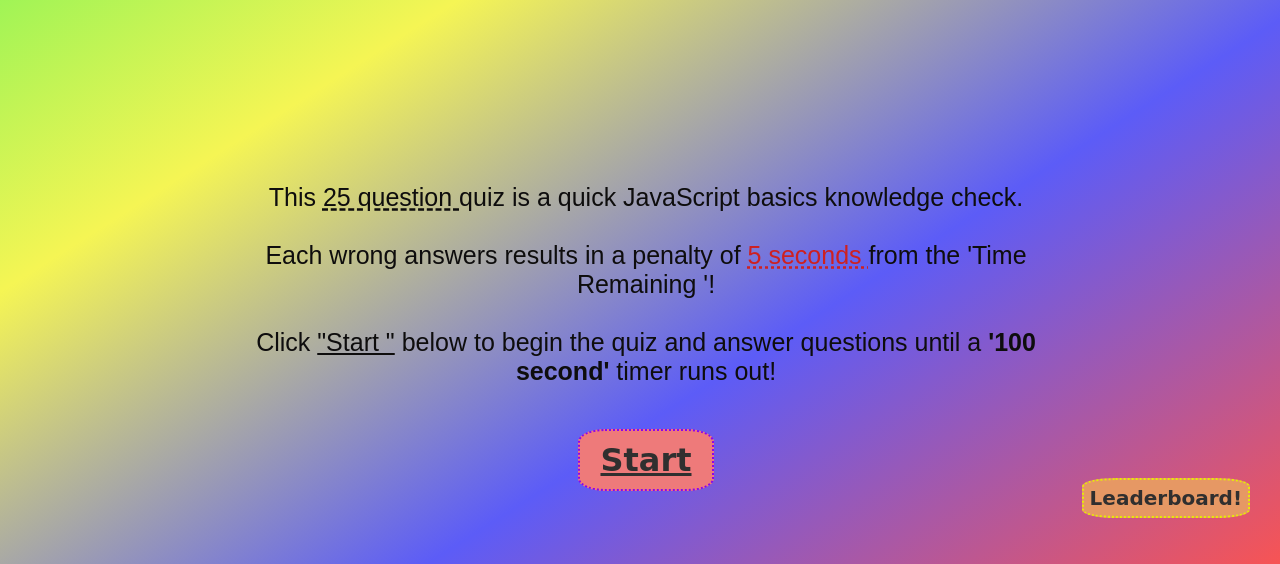
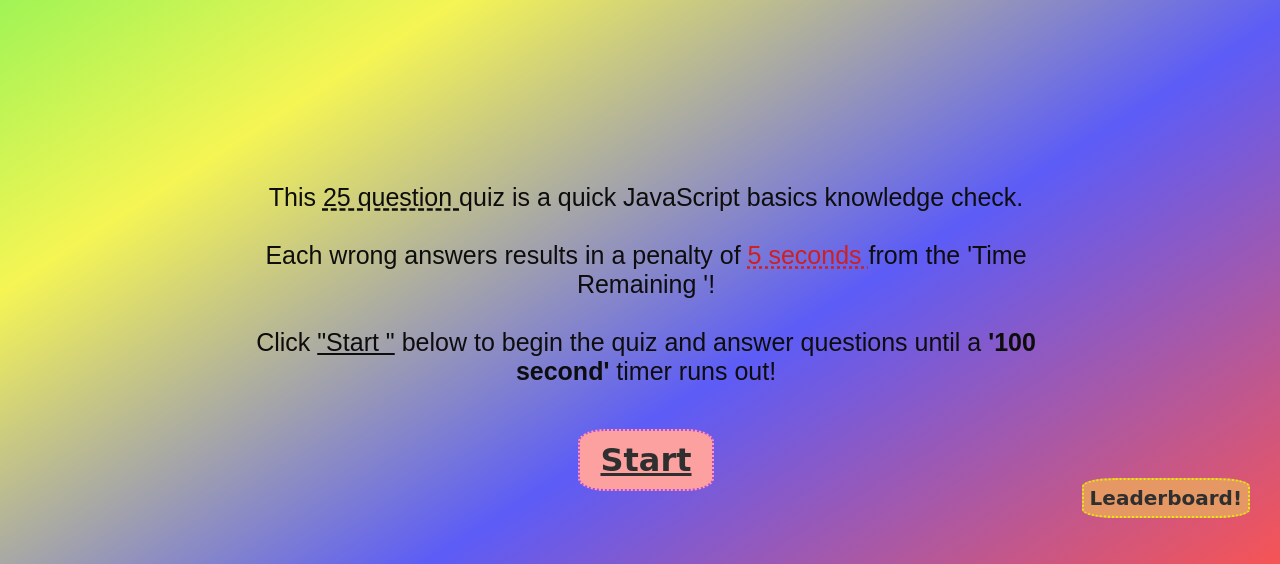
Before and after one commit to DionneNoellaBarretto/04-CodeQuizApp_HW4, a plain HTML site: page index.html in a window 1280 px wide. Shown: the part 252-816 px from the top of the page. Drawn offline with Linux system fonts and the light colour scheme; a web font is replaced by a local one.

Commit message:
color tweak minor change in shade

```diff
--- a/Assets/css/style.css
+++ b/Assets/css/style.css
@@ -147,8 +147,8 @@
     /* formatting of the start button and the answer options */
 
     .btn {
-        background-color: rgb(238, 122, 122);
-        border: 2px dotted rgb(143, 4, 235);
+        background-color: rgb(253, 160, 160);
+        border: 2px dotted rgb(169, 75, 231);
         padding: 5px, 10px;
         color: rgb(48, 47, 47);
         border-radius: 20%;
```
Also changed, not shown: Assets/images/CorrectAnswerNotification.png (added), Assets/images/GameOverPrompt.png (added), Assets/images/IncorrectAnswerNotification.png (added), Assets/images/Leaderboard_TopScores.png (added), Assets/images/QuestionsScreen_100sectimer.png (added), 1 other file.
